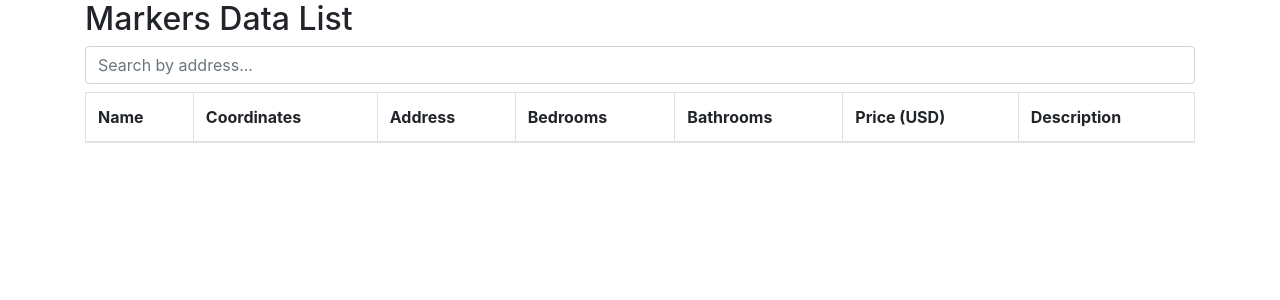
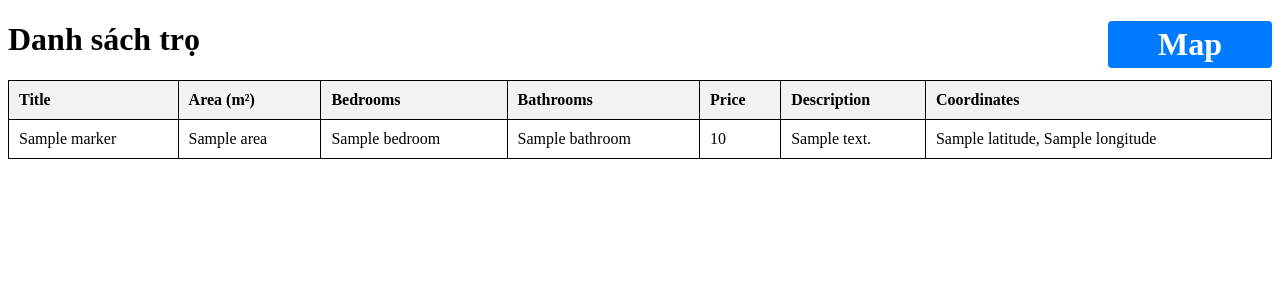
Before and after one commit to NamHuyNguyenKhac/OSM, a Flask app: template templates/data.html in a window 1280 px wide. Shown: the top 300 px of the page. Run offline with Flask 3, Linux system fonts and the light colour scheme; the template is opened without the code that fills it: most values are stand-ins (such as "Sample title", 1, 10 or a date in 2020); lists and menus that the app fills with data are empty; some libraries are stand-ins or nearby versions.

Commit message:
Add data page

```diff
--- a/app.py
+++ b/app.py
@@ -28,6 +28,10 @@ def home():
     markers = read_csv('data_bds_total.csv')  # Adjust the file path as needed
     return render_template('index.html', markers=markers)
 
+@app.route('/data')
+def data_page():
+    markers = read_csv('data_bds_total.csv')
+    return render_template('data.html', markers=markers)
 
 if __name__ == '__main__':
     app.run(debug=True)
--- a/templates/data.html
+++ b/templates/data.html
@@ -3,113 +3,66 @@
 <head>
     <meta charset="UTF-8">
     <meta name="viewport" content="width=device-width, initial-scale=1.0">
-    <title>Marker Data List</title>
-    <link rel="stylesheet" href="https://maxcdn.bootstrapcdn.com/bootstrap/4.5.2/css/bootstrap.min.css">
-    <script src="https://code.jquery.com/jquery-3.5.1.min.js"></script>
+    <title>Property Data</title>
+    <style>
+        table {
+            width: 100%;
+            border-collapse: collapse;
+        }
+        table, th, td {
+            border: 1px solid black;
+        }
+        th, td {
+            padding: 10px;
+            text-align: left;
+        }
+        th {
+            background-color: #f2f2f2;
+        }
+        .btn {
+            display: inline-block;
+            padding: 5px 50px;
+            background-color: #007bff;
+            color: white;
+            text-align: center;
+            border: none;
+            border-radius: 4px;
+            cursor: pointer;
+            text-decoration: none;
+            float: right;
+            margin-left: -50%;
+        }
+    </style>
 </head>
 <body>
-    <div class="container">
-        <h2>Markers Data List</h2>
-        <input type="text" id="searchInput" class="form-control" placeholder="Search by address...">
-        <table class="table table-bordered mt-2" id="markersTable">
-            <thead>
-                <tr>
-                    <th onclick="sortTable(0)">Name</th>
-                    <th onclick="sortTable(1)">Coordinates</th>
-                    <th onclick="sortTable(2)">Address</th>
-                    <th onclick="sortTable(3)">Bedrooms</th>
-                    <th onclick="sortTable(4)">Bathrooms</th>
-                    <th onclick="sortTable(5)">Price (USD)</th>
-                    <th onclick="sortTable(6)">Description</th>
-                </tr>
-            </thead>
-            <tbody id="markersBody">
-                <!-- Data rows will be dynamically inserted here -->
-            </tbody>
-        </table>
-        <nav aria-label="Page navigation">
-            <ul class="pagination" id="pagination"></ul>
-        </nav>
+    <div>
+        <h1>Danh sách trọ
+        <!-- Button to redirect to the data page -->
+        <a href="/" class="btn">Map</a>
+        </h1>
     </div>
 
-    <script>
-        let markersData = [];
-        const rowsPerPage = 5;
-        let currentPage = 1;
-
-        $(document).ready(function() {
-            fetchMarkers();
-
-            // Search functionality
-            $('#searchInput').on('input', function() {
-                currentPage = 1; // Reset to the first page on search
-                renderTable();
-            });
-        });
-
-        function fetchMarkers() {
-            $.getJSON('/get_markers', function(data) {
-                markersData = data;
-                renderTable();
-            });
-        }
-
-        function renderTable() {
-            const searchValue = $('#searchInput').val().toLowerCase();
-            const filteredData = markersData.filter(row => {
-                return row.address.toLowerCase().includes(searchValue);
-            });
-            const totalRows = filteredData.length;
-            const totalPages = Math.ceil(totalRows / rowsPerPage);
-            const startRow = (currentPage - 1) * rowsPerPage;
-            const endRow = startRow + rowsPerPage;
-            const paginatedData = filteredData.slice(startRow, endRow);
-
-            const markersBody = $('#markersBody');
-            markersBody.empty();
-            paginatedData.forEach(row => {
-                markersBody.append(`
-                    <tr>
-                        <td>${row.name}</td>
-                        <td>${row.coordinates}</td>
-                        <td>${row.address}</td>
-                        <td>${row.bedroom}</td>
-                        <td>${row.bathroom}</td>
-                        <td>${row.price}</td>
-                        <td>${row.description}</td>
-                    </tr>
-                `);
-            });
-
-            renderPagination(totalRows, totalPages);
-        }
-
-        function renderPagination(totalRows, totalPages) {
-            const pagination = $('#pagination');
-            pagination.empty();
-
-            for (let i = 1; i <= totalPages; i++) {
-                pagination.append(`
-                    <li class="page-item ${currentPage === i ? 'active' : ''}">
-                        <a class="page-link" href="#" onclick="changePage(${i})">${i}</a>
-                    </li>
-                `);
-            }
-        }
-
-        function changePage(page) {
-            currentPage = page;
-            renderTable();
-        }
-
-        function sortTable(columnIndex) {
-            markersData.sort((a, b) => {
-                const aValue = Object.values(a)[columnIndex].toString();
-                const bValue = Object.values(b)[columnIndex].toString();
-                return aValue.localeCompare(bValue);
-            });
-            renderTable();
-        }
-    </script>
+    <table>
+        <tr>
+            <th>Title</th>
+            <th>Area (m²)</th>
+            <th>Bedrooms</th>
+            <th>Bathrooms</th>
+            <th>Price</th>
+            <th>Description</th>
+            <th>Coordinates</th>
+        </tr>
+        {% for marker in markers %}
+        <tr>
+            <td>{{ marker.title }}</td>
+            <td>{{ marker.area }}</td>
+            <td>{{ marker.bedroom }}</td>
+            <td>{{ marker.bathroom }}</td>
+            <td>{{ marker.price }}</td>
+            <td>{{ marker.description }}</td>
+            <td>{{ marker.latitude }}, {{ marker.longitude }}</td>
+        </tr>
+        {% endfor %}
+    </table>
 </body>
 </html>
```
Also changed, not shown: templates/index.html (+23 -1 lines).
